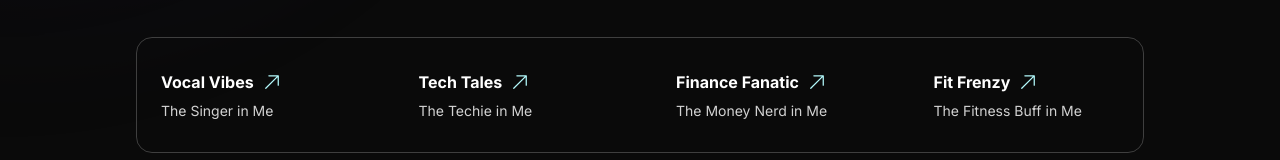
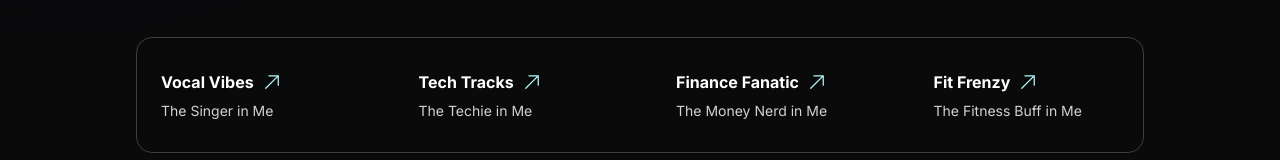
Before and after one commit to iamankurj/iamankurj.com, a Next.js app: page / in a window 1280 px wide. Shown: the part 460-620 px from the top of the page. Built offline with nearby package versions, Linux system fonts and the light colour scheme.

Commit message:
Update page.tsx

```diff
--- a/src/app/page.tsx
+++ b/src/app/page.tsx
@@ -18,7 +18,7 @@ export default function Home() {
     },
     {
       href: "/tech",
-      title: "Tech Tales",
+      title: "Tech Tracks",
       description: "The Techie in Me",
     },
     {
```
